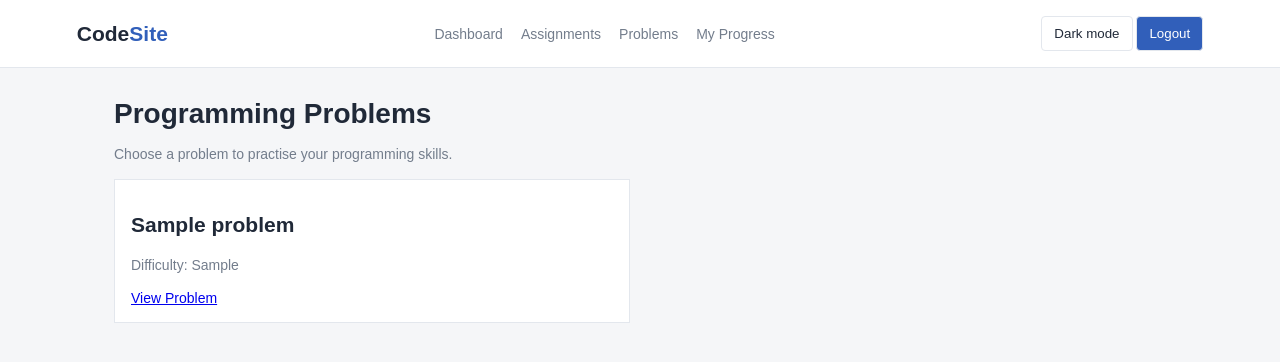
After one commit to krivyy/CodeSite-Y4-Project, a Flask app: page /problems in a window 1280 px wide. The commit adds this page. Shown: the top 362 px of the page. Run offline with Flask 3, Linux system fonts and the light colour scheme; the visitor is signed in with stand-in values (Sample User, id 1); tables that the repository leaves empty or names only in its code hold one stand-in row (values such as "Sample post").

Commit message:
problem and problems page

```diff
--- a/Templates/dashboard.html
+++ b/Templates/dashboard.html
@@ -12,9 +12,9 @@
     <nav class="navbar">
         <h2>Code<span>Site</span></h2>
         <div class="nav-links">
-            <a href="#dashboard">Dashboard</a>
+            <a href="{{ url_for('dashboard') }}">Dashboard</a>
             <a href="#assignments">Assignments</a>
-            <a href="#problems">Problems</a>
+            <a href="{{ url_for('problems') }}">Problems</a>
             <a href="#progress">My Progress</a>
         </div>
 
--- a/Templates/home.html
+++ b/Templates/home.html
@@ -10,8 +10,8 @@
     <header>
         <h2>Code<span>Site</span></h2>
         <nav>
-            <a href="/login">Login</a>
-            <a href="/signup">Sign Up</a>
+            <a href="{{ url_for('login') }}">Login</a>
+            <a href="{{ url_for('signup') }}">Sign Up</a>
         </nav>
     </header>
 
--- /dev/null
+++ b/Templates/problems.html
@@ -0,0 +1,68 @@
+<!DOCTYPE html>
+<html lang="en">
+<head>
+    <meta charset="UTF-8">
+    <meta name="viewport" content="width=device-width, initial-scale=1.0">
+    <title>Problems</title>
+    <link rel="stylesheet" href="static/dashboard.css">
+</head>
+<body>
+    <nav class="navbar">
+        <h2>Code<span>Site</span></h2>
+        <div class="nav-links">
+            <a href="{{ url_for('dashboard') }}">Dashboard</a>
+            <a href="#assignments">Assignments</a>
+            <a href="{{ url_for('problems') }}">Problems</a>
+            <a href="#progress">My Progress</a>
+        </div>
+
+        <div>
+            <button class="theme-button" id="theme-toggle" type="button">
+                Dark mode
+            </button>
+
+            <form action="{{ url_for('logout') }}" method="POST" class="logout-form">
+                <button class="logout-button" type="submit">Logout</button>
+            </form>
+        </div>
+    </nav>
+
+    <main>
+        <h1>Programming Problems</h1>
+        <p>Choose a problem to practise your programming skills.</p>
+        <div class="dashboard-grid">
+            {% for problem in problems %}
+                <div class="panel">
+                    <h2>{{ problem.title }}</h2>
+                    <p>Difficulty: {{ problem.difficulty }}</p>
+                    <a href="{{ url_for('problem', problem_id=problem.id) }}">
+                        View Problem
+                    </a>
+                </div>
+            {% else %}
+                <p>No problems available yet.</p>
+            {% endfor %}
+        </div>
+    </main>
+
+    <script>
+        const toggle = document.getElementById("theme-toggle");
+
+        function setTheme(theme) {
+            document.documentElement.setAttribute("data-theme", theme);
+            localStorage.setItem("codesite-theme", theme);
+
+            toggle.textContent = theme === "dark" ? "Light mode" : "Dark mode";
+        }
+
+        setTheme(localStorage.getItem("codesite-theme") || "light");
+
+        toggle.addEventListener("click", function () {
+            const currentTheme =
+                document.documentElement.getAttribute("data-theme");
+
+            setTheme(currentTheme === "dark" ? "light" : "dark");
+        });
+    </script>
+</body>
+</html>
--- a/app.py
+++ b/app.py
@@ -116,6 +116,45 @@ def dashboard():
 
     return render_template("dashboard.html")
 
+@app.route("/problems")
+def problems():
+    if "user_id" not in session:
+        return redirect("/login")
+    db = get_db()
+    cursor = db.cursor(dictionary=True)
+    try:
+        cursor.execute(
+            "Select id, title, description, difficulty FROM problems"
+        )
+        problems = cursor.fetchall()
+    finally:
+        cursor.close()
+        db.close()
+
+    return render_template("problems.html", problems=problems)
+
+@app.route("/problem/<int:problem_id>")
+def problem(problem_id):
+    if "user_id" not in session:
+        return redirect("/login")
+
+    db = get_db()
+    cursor = db.cursor(dictionary=True)
+
+    try:
+        cursor.execute(
+            "SELECT * FROM problems WHERE id = %s",
+            (problem_id,)
+        )
+        problem = cursor.fetchone()
+    finally:
+        cursor.close()
+        db.close()
+
+    if problem is None:
+        return "Problem not found", 404
+
+    return render_template("problem.html", problem=problem)
 
 # Logout
 @app.route("/logout", methods=["POST"])
@@ -123,6 +162,5 @@ def logout():
     session.clear()
     return redirect("/")
 
-
 if __name__ == "__main__":
     app.run(debug=True)
```
Also changed, not shown: Templates/problem.html (added, +64 -0 lines), 1 other file.
